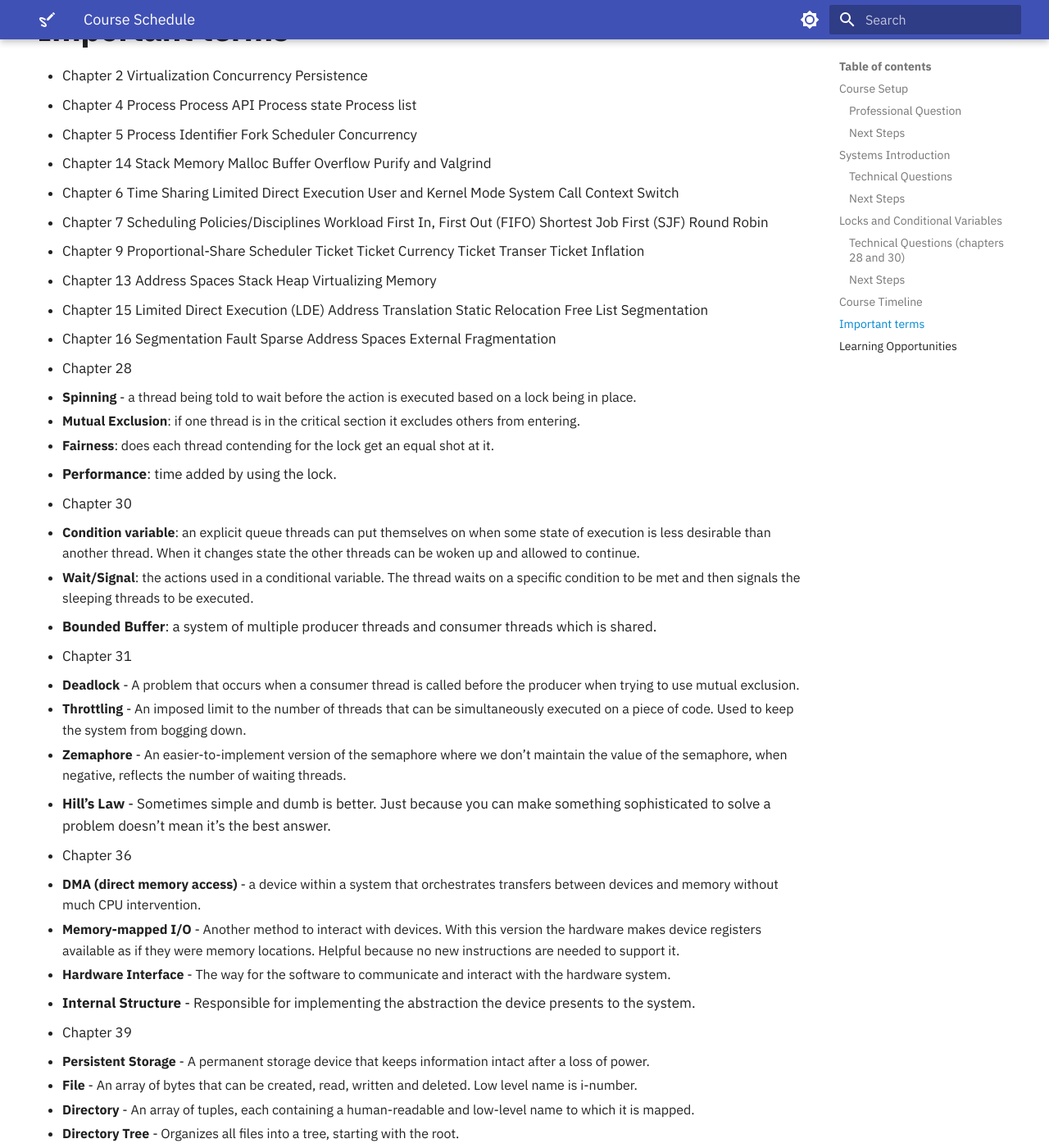
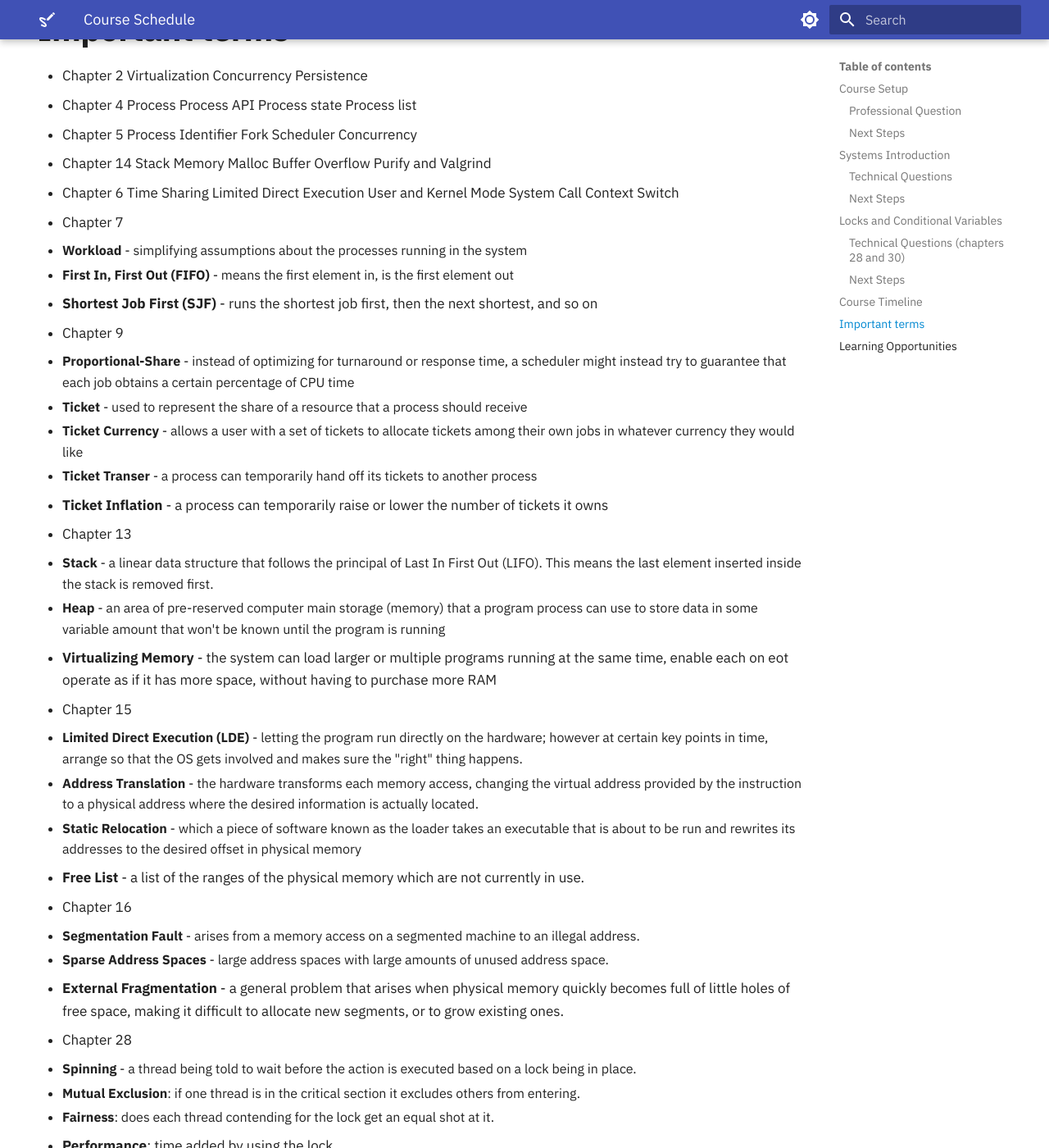
Before and after one commit to OS-Sketch/www.os-sketch.com, an MkDocs documentation site: the page built from docs/operating-systems/schedule.md, in a window 1280 px wide and 1400 px high, scrolled down 2660 px. Shown: the whole window at 82% size. Built offline with MkDocs 1.6.1 and Material for MkDocs 9.7.7, drawn with Linux system fonts in a browser that asks for light colours.

Commit message:
added my definitions

```diff
--- a/docs/operating-systems/schedule.md
+++ b/docs/operating-systems/schedule.md
@@ -126,36 +126,32 @@ hide:
     Context Switch
 
 - Chapter 7
-    Scheduling Policies/Disciplines
-    Workload
-    First In, First Out (FIFO)
-    Shortest Job First (SJF)
-    Round Robin
+1. **Workload** - simplifying assumptions about the processes running in the system
+2. **First In, First Out (FIFO)** - means the first element in, is the first element out
+3. **Shortest Job First (SJF)** - runs the shortest job first, then the next shortest, and so on
 
 - Chapter 9
-    Proportional-Share Scheduler
-    Ticket
-    Ticket Currency
-    Ticket Transer
-    Ticket Inflation
+1. **Proportional-Share** - instead of optimizing for turnaround or response time, a scheduler might instead try to guarantee that each job obtains a certain percentage of CPU time
+2. **Ticket** - used to represent the share of a resource that a process should receive
+3. **Ticket Currency** - allows a user with a set of tickets to allocate tickets among their own jobs in whatever currency they would like
+4. **Ticket Transer** - a process can temporarily hand off its tickets to another process
+5. **Ticket Inflation** - a process can temporarily raise or lower the number of tickets it owns
 
 - Chapter 13
-    Address Spaces
-    Stack
-    Heap
-    Virtualizing Memory
+1. **Stack** - a linear data structure that follows the principal of Last In First Out (LIFO). This means the last element inserted inside the stack is removed first.
+2. **Heap** - an area of pre-reserved computer main storage (memory) that a program process can use to store data in some variable amount that won't be known until the program is running
+3. **Virtualizing Memory** - the system can load larger or multiple programs running at the same time, enable each on eot operate as if it has more space, without having to purchase more RAM
 
 - Chapter 15
-    Limited Direct Execution (LDE)
-    Address Translation
-    Static Relocation
-    Free List
-    Segmentation
+1. **Limited Direct Execution (LDE)** - letting the program run directly on the hardware; however at certain key points in time, arrange so that the OS gets involved and makes sure the "right" thing happens.
+2. **Address Translation** - the hardware transforms each memory access, changing the virtual address provided by the instruction to a physical address where the desired information is actually located.
+3. **Static Relocation** - which a piece of software known as the loader takes an executable that is about to be run and rewrites its addresses to the desired offset in physical memory
+4. **Free List** - a list of the ranges of the physical memory which are not currently in use.
 
 - Chapter 16
-    Segmentation Fault
-    Sparse Address Spaces
-    External Fragmentation
+1. **Segmentation Fault** - arises from a memory access on a segmented machine to an illegal address.
+2. **Sparse Address Spaces** - large address spaces with large amounts of unused address space.
+3. **External Fragmentation** - a general problem that arises when physical memory quickly becomes full of little holes of free space, making it difficult to allocate new segments, or to grow existing ones.
 
 - Chapter 28
 1. **Spinning** - a thread being told to wait before the action is executed based on a lock being in place.
```
